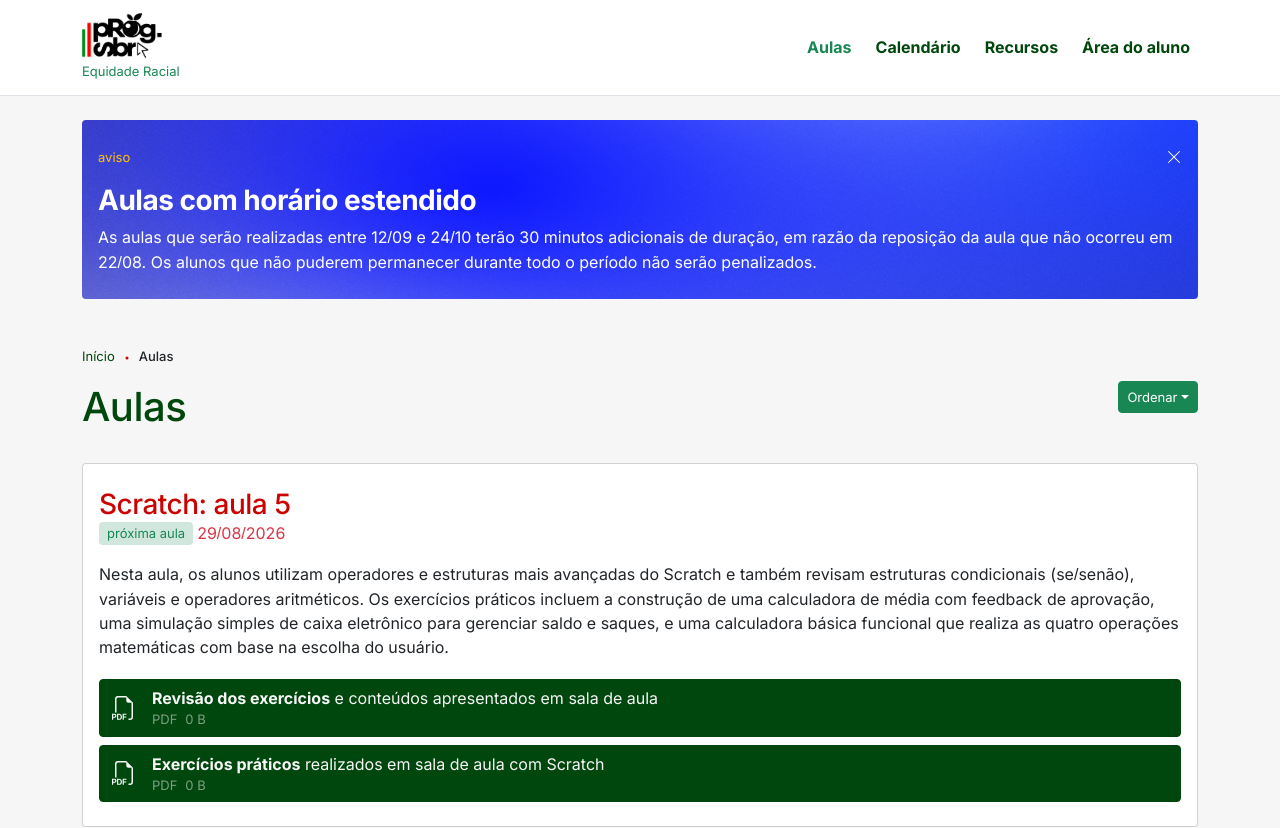
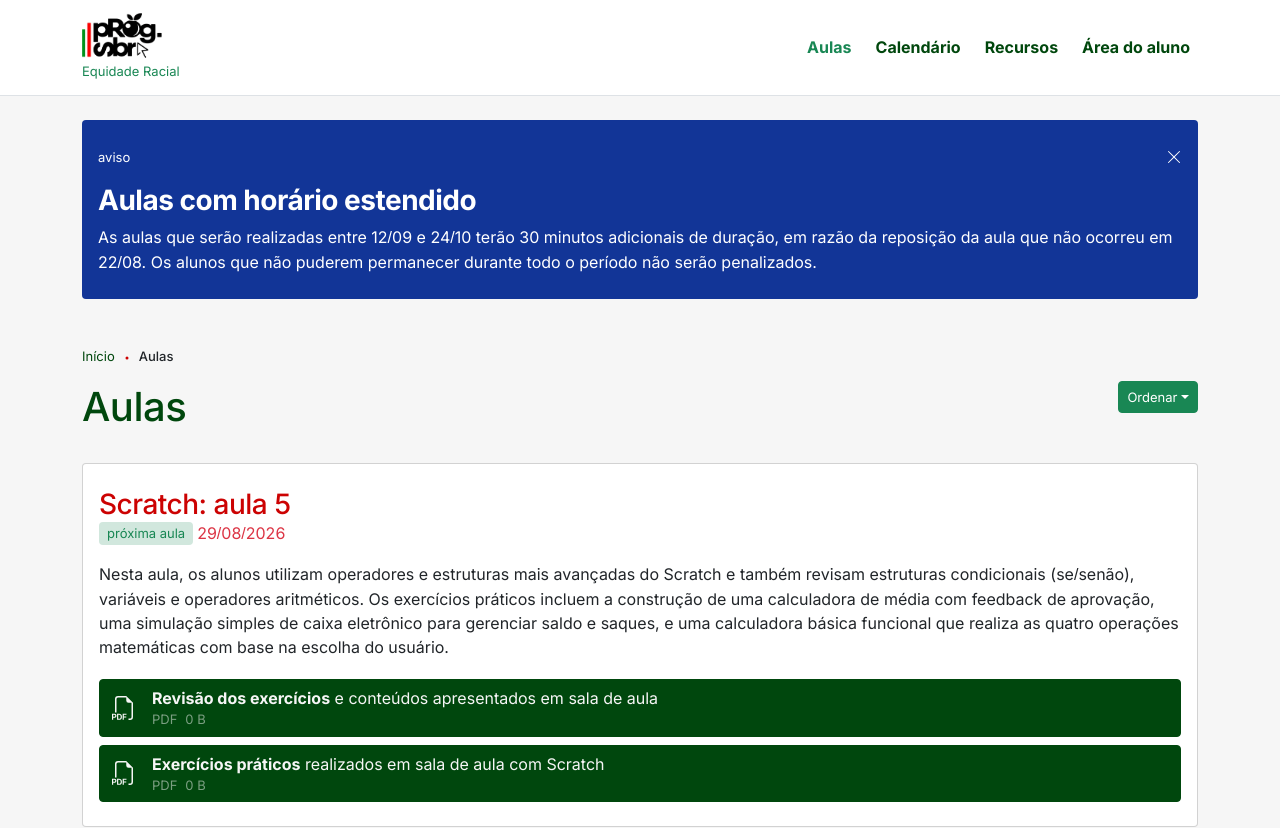
Before and after one commit to gabriersdev/ps-equidade, a Next.js app: page /classes in a window 1280 px wide. Shown: the top 828 px of the page. Built offline with nearby package versions, Linux system fonts and the light colour scheme; a web font is replaced by a local one.

Commit message:
feat: componentes de UI atualizados

```diff
--- a/components/alert-info.tsx
+++ b/components/alert-info.tsx
@@ -20,8 +20,8 @@ export default function AlertInfo() {
       <section
         className={"mb-4 px-3 py-4 rounded-1 bg-blue d-flex gap-3 flex-column"}
         style={{
-          backgroundColor: "#161FFE",
-          backgroundImage: "url(/bg-banner.png)",
+          backgroundColor: "#123597",
+          // backgroundImage: "url(/bg-banner.png)",
           backgroundSize: "cover",
           backgroundPosition: "center",
           backgroundRepeat: "no-repeat"
@@ -29,7 +29,7 @@ export default function AlertInfo() {
       >
         <div className="d-flex align-items-center w-full justify-content-between">
           <div>
-            <span className={"fw-normal text-sm rounded-1 text-warning"}>aviso</span>
+            <span className={"fw-normal text-sm rounded-1 text-white"}>aviso</span>
           </div>
           <Button variant={"danger"} onClick={() => setShow(false)} className={"bg-transparent border-0 p-0 m-0"}>
             <svg xmlns="http://www.w3.org/2000/svg" width="16" height="16" fill="currentColor" className="bi bi-x-lg" viewBox="0 0 16 16">
--- a/style/styles.css
+++ b/style/styles.css
@@ -80,5 +80,5 @@ body {
 }
 
 .bg-blue {
-    background-color: #161FFE;
+    background-color: #123597;
 }
```
Also changed, not shown: public/bg-banner.png.
